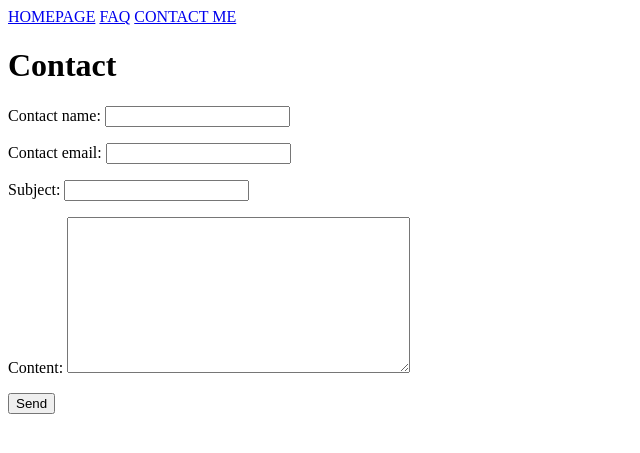
After one commit to thepassenger-hub/EzGameEzLyf, a Django app: a page that uses scrape_games_backend/scrape_games_frontend/templates/skeleton.html in a window 1280 px wide. The commit adds this page. Shown: the top 453 px of the page, without its empty margins (0-640 px from the left). Run offline with Django 3.2, Linux system fonts and the light colour scheme.

Commit message:
Add template inheritence, navbar to faq and contact. If contact form with mailing system.

```diff
--- a/scrape_games_backend/scrape_games_backend/settings.py
+++ b/scrape_games_backend/scrape_games_backend/settings.py
@@ -117,6 +117,12 @@ USE_L10N = True
 
 USE_TZ = True
 
+# SendGrid Mail SMTP
+EMAIL_HOST = 'smtp.sendgrid.net'
+EMAIL_HOST_USER = 'sendtosgdev'
+EMAIL_HOST_PASSWORD = 'paperinik1'
+EMAIL_PORT = 587
+EMAIL_USE_TLS = True
 
 # Static files (CSS, JavaScript, Images)
 # https://docs.djangoproject.com/en/1.10/howto/static-files/
--- /dev/null
+++ b/scrape_games_backend/scrape_games_frontend/forms.py
@@ -0,0 +1,7 @@
+from django import forms
+
+class ContactForm(forms.Form):
+    contact_name = forms.CharField(required=True)
+    contact_email = forms.EmailField(required=True)
+    subject = forms.CharField(required=True)
+    content = forms.CharField(required=True, widget=forms.Textarea)
--- a/scrape_games_backend/scrape_games_frontend/static/js/search_results-jquery.js
+++ b/scrape_games_backend/scrape_games_frontend/static/js/search_results-jquery.js
@@ -4,7 +4,4 @@ $(document).ready(function(){
         $(this).parent().parent().nextUntil(".container").toggle()
 
     });
-
-
-
 });
--- /dev/null
+++ b/scrape_games_backend/scrape_games_frontend/templates/scrape_games_frontend/contact_me.html
@@ -0,0 +1,15 @@
+{% extends "skeleton.html" %}
+{% block title %} Contact Me {% endblock %}
+{% block content %}
+<h1> Contact</h1>
+<form role="form" action="#" method="post">
+    {% csrf_token %}
+    {{ form.as_p }}
+    <button type="submit">Send</button>
+</form>
+{% if messages %}
+    {% for message in messages %}
+        <p>{{message}}</p>
+    {% endfor %}
+{% endif %}
+{% endblock %}
--- /dev/null
+++ b/scrape_games_backend/scrape_games_frontend/templates/skeleton.html
@@ -0,0 +1,15 @@
+<!DOCTYPE html>
+<html lang="en">
+<head>
+    <meta charset="UTF-8">
+    {% block imports %}{% endblock %}
+    <title>{% block title %}Title{% endblock %}</title>
+</head>
+<body>
+    <a href="{% url 'index' %}" style="appearence: button;-webkit-appearance: button;
+    -moz-appearance: button;">HOMEPAGE</a>
+    <a href="{% url 'faq' %}">FAQ</a>
+    <a href="{% url 'contact_me' %}">CONTACT ME</a>
+    {% block content %}{% endblock %}
+</body>
+</html>
--- a/scrape_games_backend/scrape_games_frontend/urls.py
+++ b/scrape_games_backend/scrape_games_frontend/urls.py
@@ -1,5 +1,5 @@
 from django.conf.urls import url
-from django.views.generic.base import RedirectView
+from django.views.generic.base import RedirectView, TemplateView
 from . import views
 
 urlpatterns = [
@@ -7,5 +7,7 @@ urlpatterns = [
     url(r'index', views.home_page, name = 'home'),
     url(r'^search/$', views.games_page, name = 'search'),
     url(r'^search/game/$', views.selected_game, name = 'selected_game'),
+    url(r'^faq', TemplateView.as_view(template_name = 'scrape_games_frontend/faq.html'), name = 'faq'),
+    url(r'^contactme', views.contact_me_page, name = 'contact_me'),
 
 ]
--- a/scrape_games_backend/scrape_games_frontend/views.py
+++ b/scrape_games_backend/scrape_games_frontend/views.py
@@ -1,8 +1,11 @@
 from django.shortcuts import redirect, render, reverse
 from django.contrib import messages
+from django.core.mail import EmailMessage
+from django.template.loader import get_template
 
 import re
 
+from .forms import ContactForm
 from spiders.run_spiders import run_spiders
 
 
@@ -57,6 +60,46 @@ def games_page(request):
                                                                         'store_query_list': store_query_list,
                                                                         })
 
+def contact_me_page(request):
+    contact_form = ContactForm
+
+    if request.method == 'POST':
+        form = contact_form(data=request.POST)
+
+        if form.is_valid():
+            contact_name = request.POST.get('contact_name', '')
+            contact_email = request.POST.get('contact_email', '')
+            subject = request.POST.get('subject', '')
+            content = request.POST.get('content', '')
+
+            template = get_template('contact_template.txt')
+
+            email = {
+                'contact_name': contact_name,
+                'contact_email': contact_email,
+                'subject': subject,
+                'content': content,
+            }
+            email_skel = template.render(email)
+
+            email_message = EmailMessage(
+                subject,
+                email_skel,
+                'SG',
+                ['sendtosgdev@gmail.com'],
+                headers={'Reply-To': contact_email}
+            )
+
+            email_message.send()
+            messages.add_message(request, messages.INFO, "Message sent. Thank you for your feedback!")
+            return redirect('contact_me')
+
+
+
+    return render(request, 'scrape_games_frontend/contact_me.html', {
+                                                                        'form': contact_form,
+    })
+
 def selected_game(request):
     store_query_list = request.session['store_query_list']
     list_of_games = []
```
Also changed, not shown: scrape_games_backend/scrape_games_frontend/templates/contact_template.txt (added, +11 -0 lines), scrape_games_backend/scrape_games_frontend/templates/scrape_games_frontend/faq.html (added, +10 -0 lines), scrape_games_backend/scrape_games_frontend/templates/scrape_games_frontend/home.html (+7 -9 lines), scrape_games_backend/scrape_games_frontend/templates/scrape_games_frontend/search_results.html (+6 -11 lines).
